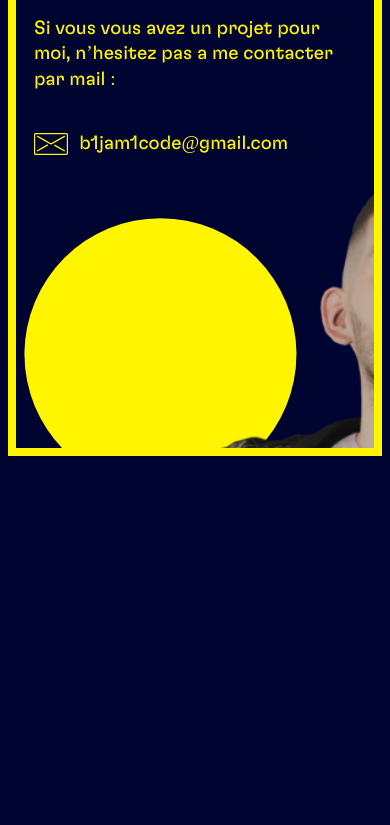
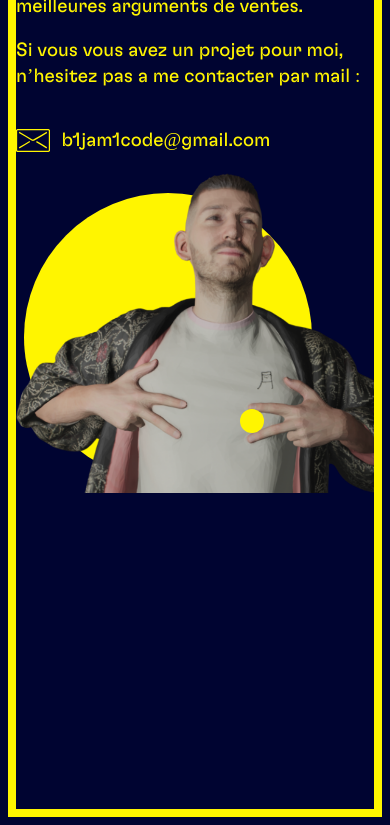
Before and after one commit to OlivierBarjon/BenjCode, a website: page index.html in a window 390 px wide. Shown: the part 666-1491 px from the top of the page. Before the commit the page ends 1130 px from the top, so only its background shows below. Drawn offline with Linux system fonts and the light colour scheme.

Commit message:
reglage responsive

```diff
--- a/index.html
+++ b/index.html
@@ -9,7 +9,7 @@
 
     <!-- SCRIPTS -->
     <link rel="stylesheet" href="styles/styles.css">
-    <script src="./script/script.js" defer></script>
+    <!-- <script src="./script/script.js" defer></script> -->
 
 </head>
 <body>
@@ -44,8 +44,8 @@
         <main class="content">
 
             <section class="content__photo">
+                <img src="assets/benjamincode-short.png" class="content__photo__img" alt="Benjamin Code">
                 <div class="content__photo__bigCircle"></div>
-                <div class="content__photo__img"><img src="assets/benjamincode-short.png" alt="Benjamin Code"></div>
                 <div class="content__photo__smallCircle"></div>
             </section>
 
--- a/styles/sass/base/_base.scss
+++ b/styles/sass/base/_base.scss
@@ -18,83 +18,48 @@ body {
     display:flex;
     flex-direction:row;
     flex-wrap:nowrap;
-    justify-content: space-around;
-    align-items: flex-end;
-    position: relative;
-    /* margin: 3rem 0rem 0rem 0rem; */
+    justify-content: space-between;
+    align-items: flex-start;
+    margin: 3rem 0rem 0rem 0rem;
     overflow: hidden;
+    max-height:37rem;
     @media all and (max-width:960px) {
         flex-direction:column-reverse;
+        max-height:90rem;
     }
+    /* @media all and (min-width:481px) and (max-width:960px){
+        height:90rem;
+    } */
     &__photo {
         width:65%;
-        /* position: relative; */
         bottom:0rem;
-        margin-left : 3rem;
         @media all and (max-width:960px){
             width: 100%;
-            margin : auto;
-            overflow: hidden;
         }
         &__bigCircle {
             width: 30rem;
             height:30rem;
             background-color: $mainColor;
             border-radius:50%;
-            /* position: absolute; */
-            bottom: 0rem;
-            z-index : 1;
-            transform : translate(6vh, -1vh);
-            @media all and (max-width:374px) {
-                width: 5rem;
-                height:5rem;
-                transform : translate(0vh, 2vh);
-            }
+            position: relative;
+            top: -35rem;
+            left : 6rem;
+            z-index : -1;
             @media all and (max-width:480px) {
-                width: 17rem;
-                height:17rem;
-                transform : translate(1vh, 5vh);
-            }
-            @media all and (min-width:481px) and (max-width:960px){
-                width: 25rem;
-                height: 25rem;
-                transform : translate(3vh, 4vh);
+                width: 18rem;
+                height: 18rem;
+                top: -19rem;
+                left : 0.5rem;
             }
         }
         &__img {
-            /* max-width:47rem; */
-            height: 38rem;
-            padding-top:5rem;
-            position: absolute;
+            position: relative;
             bottom:0rem;
-            z-index : 2;
-            overflow: hidden;
-            /* transform-origin: 50% 50%;
-            transition-property: transform;
-            transition-duration:1000ms;
-            &:hover {
-                transform : translateX(1rem);
-            } */
-            @media all and (min-width:100px) and (max-width:374px) {
-                max-width:15rem;
-                height : 12rem;
-                margin-left:0rem;
-                bottom:0rem;
-            }
-            @media all and (min-width:375px) and(max-width:480px) {
-                max-width:25rem;
+            left : 3rem;
+            z-index : 0;
+            @media all and (max-width:480px) {
                 height : 20rem;
-                margin-left:0rem;
-                bottom:-3rem;
-            }
-            @media all and (min-width:481px) and (max-width:960px){
-                max-width:30rem;
-                height: 25rem;
-                margin-left:3rem;
-                bottom:-0.5rem;
-            }
-            img {
-                /* width: 100%; */
+                left : 0rem;
             }
         }
         &__smallCircle {
@@ -102,29 +67,25 @@ body {
             height:3rem;
             background-color: $mainColor;
             border-radius:50%;
-            position: absolute;
-            bottom: 7rem;
-            z-index : 3;
-            transform : translate(49vh, 0vh);
+            position: relative;
+            top: -40rem;
+            left : 30rem;
+            z-index : 1;
             @media all and (max-width:480px) {
-                width: 1rem;
-                height: 1rem;
-                transform : translate(26vh, 8vh);
-            }
-            @media all and (min-width:481px) and (max-width:960px){
                 width: 1.5rem;
                 height: 1.5rem;
-                transform : translate(33vh, 3.8vh);
+                top: -23.5rem;
+                left : 14rem;
             }
         }
     }
     &__txtPres {
         width:35%;
-        margin:5rem 5rem 3rem 0rem;
+        margin:2rem 5rem 3rem 0rem;
         line-height: 1.6rem;
-        z-index:4;
+        z-index:0;
         @media all and (max-width:960px){
-            width: 90%;
+            width: 100%;
             margin: auto;
         }
         &-souligne {
```
Also changed, not shown: styles/styles.css, 1 other file.
